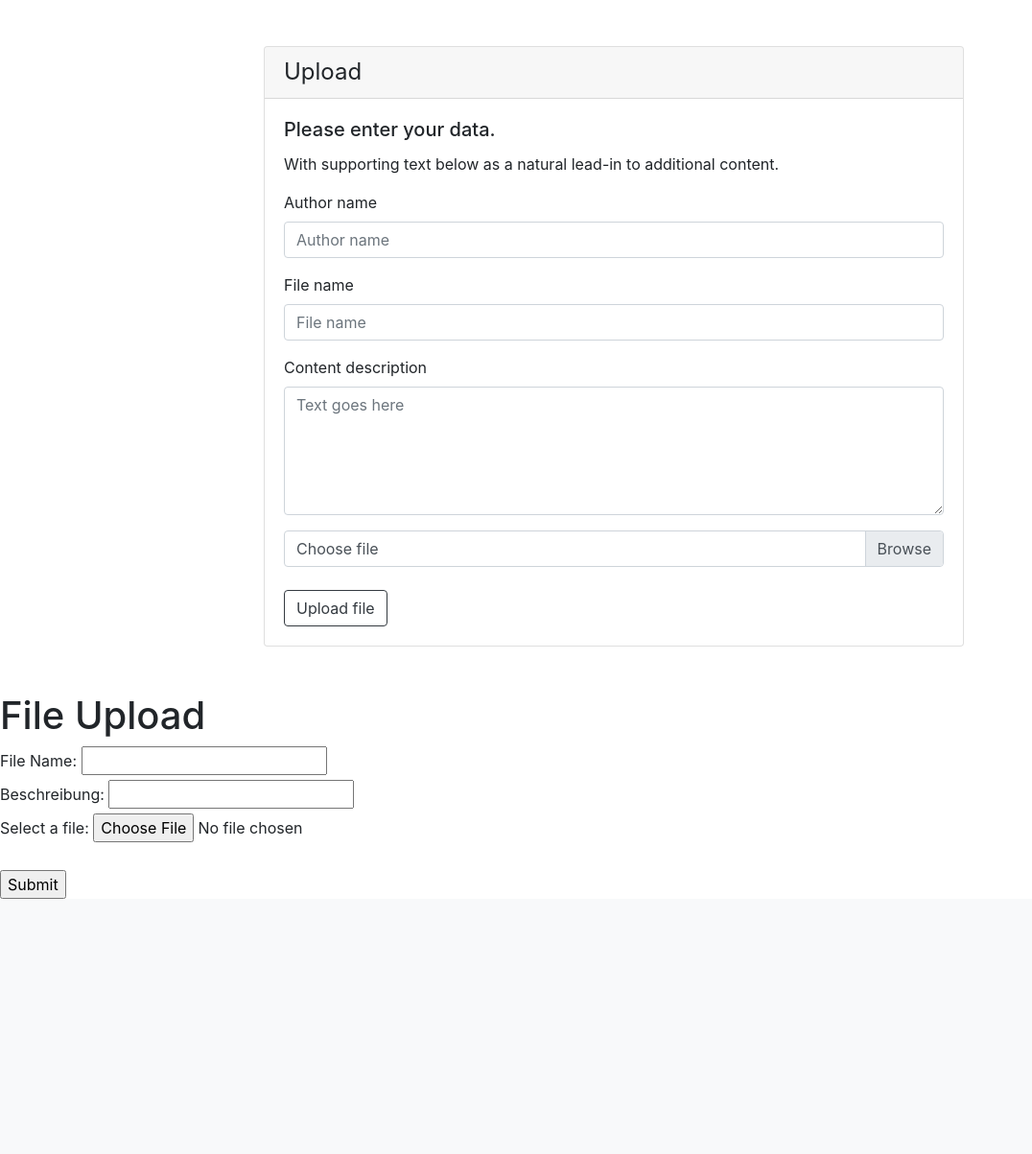
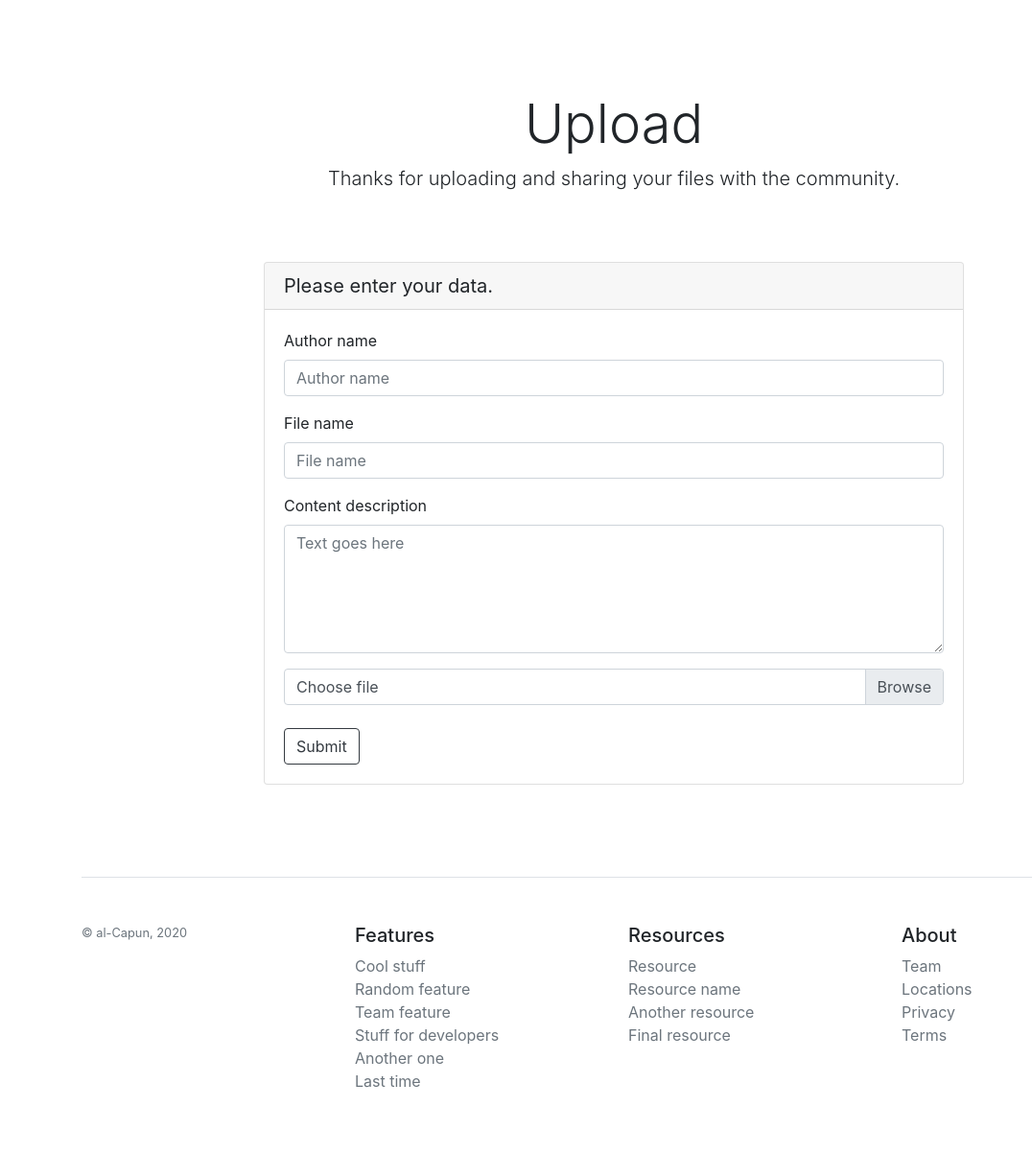
Before and after one commit to al-Capun/PROG2, a Flask app: page /file_upload/ in a window 1280 px wide. Shown: the part 56-1259 px from the top of the page at 96% size, without its empty margins (0-1076 px from the left). Before the commit the page ends 993 px from the top, so only its background shows below. Run offline with Flask 2, Linux system fonts and the light colour scheme; some libraries are stand-ins or nearby versions.

Commit message:
header und footer als jinja bloecke ausgelagert. / File Upload Bootstrap Design angepasst und funktional gemacht.

```diff
--- a/Code/main.py
+++ b/Code/main.py
@@ -35,12 +35,12 @@ def file_upload():
     files = load_feed('./static/uploaded-files.json')
     if request.method == "POST":
         name = request.form.get("name")
-        beschreibung = request.form.get("beschreibung")
-        pfad = request.form.get("pfad")
+        file_name = request.form.get("file_name")
+        description = request.form.get("description")
         new_file = {}
         new_file["name"] = name
-        new_file["beschreibung"] = beschreibung
-        new_file["pfad"] = pfad
+        new_file["file_name"] = file_name
+        new_file["description"] = description
 
         files.append(new_file)
         save_files('./static/uploaded-files.json', files)
--- a/Code/static/main.css
+++ /dev/null
@@ -1,3 +0,0 @@
-.selector-for-some-widget {
-  box-sizing: content-box;
-}
--- a/Code/static/uploaded-files.json
+++ b/Code/static/uploaded-files.json
@@ -1 +1 @@
-[{"name": "Test File", "beschreibung": "Lorem ipsum", "pfad": "/static/test.png"}, {"name": "test", "beschreibung": "test", "pfad": ""}, {"name": "asdf", "beschreibung": "adsfasfd", "pfad": ""}, {"name": "adsfasdf", "beschreibung": "asdfasdfsadf", "pfad": ""}, {"name": "Test File", "beschreibung": "Hallo ich bin ein File.", "pfad": ""}, {"name": "asdf", "beschreibung": "asdf", "pfad": ""}, {"name": "asgebhehr", "beschreibung": "sdfbaebaen", "pfad": ""}, {"name": "Elegant File", "beschreibung": "This is one of the most elegant Files you will ever see.", "pfad": ""}, {"name": "asdf", "beschreibung": "asdf", "pfad": "../links/jj-ying-7JX0-bfiuxQ-unsplash_low.jpg"}, {"name": "Francos File", "beschreibung": "\u00f6lakshjd\u00f6 al\u00f6sdj f\u00f6lasjgl\u00f6", "pfad": ""}, {"name": "Test", "beschreibung": "lasjfdl \u00f6as df\u00f6lasf ", "pfad": "-"}, {"name": "asdf", "beschreibung": "asdf", "pfad": "asdf"}, {"name": "asdf", "beschreibung": "asdf", "pfad": "asdf", "file_type": "word"}, {"name": "", "beschreibung": "", "pfad": "", "file_type": "word"}, {"name": "asdf", "beschreibung": "asdf", "pfad": "sadf", "file_type": "word"}, {"name": "haljhl\u00f6df", "beschreibung": "\u00f6ljk as\u00f6ljsa \u00f6lkjasd\u00f6f \u00f6lj l\u00f6j dfglja\u00f6lsdj g\u00f6l jas\u00f6ldgjl\u00f6j", "pfad": "", "file_type": "word"}, {"name": "aasdfasdg", "beschreibung": "asdgasdg", "pfad": null}]
+[{"name": "Antonin Friberg", "file_name": "Test File", "description": "Hallo dies ist ein Test."}]
--- a/Code/templates/file_upload.html
+++ b/Code/templates/file_upload.html
@@ -1,27 +1,12 @@
-<!doctype html>
-<html lang="en">
-    <head>
-        <!-- Required meta tags -->
-        <meta charset="utf-8">
-        <meta name="viewport" content="width=device-width, initial-scale=1, shrink-to-fit=no">
-
-        <!-- Bootstrap CSS -->
-        <link rel="stylesheet" href="https://stackpath.bootstrapcdn.com/bootstrap/4.4.1/css/bootstrap.min.css" integrity="sha384-Vkoo8x4CGsO3+Hhxv8T/Q5PaXtkKtu6ug5TOeNV6gBiFeWPGFN9MuhOf23Q9Ifjh" crossorigin="anonymous">
-        <!-- CSS -->
-         <link rel="stylesheet" type="text/css" href="main.css">
-
-        <title>WebApp Prog2</title>
-    </head>
-
+{% include "header.html" %}
 <body>
+    <main>
         <!-- Navbar -->
         <nav class="navbar navbar-expand-lg navbar-light bg-light">
-
             <a class="navbar-brand" href="#">al_Capun</a>
             <button class="navbar-toggler" type="button" data-toggle="collapse" data-target="#navbarSupportedContent" aria-controls="navbarSupportedContent" aria-expanded="false" aria-label="Toggle navigation">
             <span class="navbar-toggler-icon"></span>
             </button>
-
             <div class="collapse navbar-collapse" id="navbarSupportedContent">
                 <ul class="navbar-nav mr-auto">
                     <li class="nav-item active">
@@ -49,74 +34,47 @@
                     <button class="btn btn-outline-dark my-2 my-sm-0" type="submit">Upload</button>
                 </form>
             </div>
-
         </nav>
-
+        <div class="container mt-5">
+          <div class="pt-5 pb-2 mx-auto text-center">
+            <h1 class="display-4">Upload</h1>
+            <p class="lead">Thanks for uploading and sharing your files with the community.</p>
+          </div>
+        </div>
         <div class="container">
             <div class="row justify-content-md-center">
                 <div class="col-md-10 col-lg-8 mt-5 mb-5">
                     <div class="card">
                         <div class="card-header">
-                        <h4 class="my-0 font-weight-normal">Upload</h4>
+                            <h5 class="my-0 font-weight-normal">Please enter your data.</h5>
                         </div>
                         <div class="card-body">
-                        <h5 class="card-title">Please enter your data.</h5>
-                        <p class="card-text">With supporting text below as a natural lead-in to additional content.</p>
+
                             <form method="POST">
                                 <div class="form-group">
                                     <label for="name">Author name</label>
-                                <input type="name" class="form-control" id="exampleFormControlInput1" placeholder="Author name">
+                                    <input type="text" name="name" class="form-control" id="name" placeholder="Author name">
                                 </div>
                                 <div class="form-group">
-                                <label for="file">File name</label>
-                                <input type="file-name" class="form-control" id="exampleFormControlInput1" placeholder="File name">
+                                    <label for="file_name">File name</label>
+                                    <input type="text" name="file_name" class="form-control" id="file_name" placeholder="File name">
                                 </div>
                                 <div class="form-group">
-                                <label for="content">Content description</label>
-                                <textarea class="form-control" id="exampleFormControlTextarea1" placeholder="Text goes here" rows="5"></textarea>
+                                    <label for="description">Content description</label>
+                                    <textarea class="form-control" name="description" id="description" placeholder="Text goes here" rows="5"></textarea>
                                 </div>
-                            </form>
+
                                 <div class="custom-file">
                                     <input type="file" class="custom-file-input" id="customFile">
-                              <label class="custom-file-label" for="customFile">Choose file</label>
+                                    <label class="custom-file-label" for="file">Choose file</label>
                                 </div>
-                            <a href="#" class="btn btn-outline-dark mt-4">Upload file</a>
+                                <button type="submit" class="btn btn-outline-dark mt-4">Submit</button>
+                            </form>
                         </div>
                     </div>
                 </div>
             </div>
         </div>
-
-
-
-
-
-
-
-
-        <!-- Testing File Upload -->
-        <h1>File Upload</h1>
-        <form method="POST">
-            <label for="name">File Name: </label>
-            <input id="name" type="text" name="name"><br>
-
-            <label for="beschreibung">Beschreibung: </label>
-            <input id="beschreibung" type="text" name="beschreibung"><br>
-
-             <!--
-            <label for="file-type">File Type: </label><br>
-            <select id="file-type" name="file-type">
-                <option value="word">Word</option>
-                <option value="none">Etwas Anderes</option>
-            </select><br>
-            -->
-
-            <form action="/action_page.php">
-                <label for="myfile">Select a file:</label>
-                <input type="file" id="myfile" name="myfile"><br><br>
-                <input type="submit">
-            </form>
-        </form>
-
+    </main>
 </body>
-</html>
+{% include "footer.html" %}
--- /dev/null
+++ b/Code/templates/footer.html
@@ -0,0 +1,48 @@
+<div class="container mt-5">
+
+    <footer class="pt-4 my-md-5 pt-md-5 border-top"> <!-- Footer -->
+    <div class="row">
+        <div class="col-12 col-md">
+            <small class="d-block mb-3 text-muted">&copy; al-Capun, 2020</small>
+        </div>
+        <div class="col-6 col-md">
+            <h5>Features</h5>
+            <ul class="list-unstyled text-small">
+                <li><a class="text-muted" href="#">Cool stuff</a></li>
+                <li><a class="text-muted" href="#">Random feature</a></li>
+                <li><a class="text-muted" href="#">Team feature</a></li>
+                <li><a class="text-muted" href="#">Stuff for developers</a></li>
+                <li><a class="text-muted" href="#">Another one</a></li>
+                <li><a class="text-muted" href="#">Last time</a></li>
+            </ul>
+        </div>
+        <div class="col-6 col-md">
+            <h5>Resources</h5>
+            <ul class="list-unstyled text-small">
+                <li><a class="text-muted" href="#">Resource</a></li>
+                <li><a class="text-muted" href="#">Resource name</a></li>
+                <li><a class="text-muted" href="#">Another resource</a></li>
+                <li><a class="text-muted" href="#">Final resource</a></li>
+            </ul>
+        </div>
+        <div class="col-6 col-md">
+            <h5>About</h5>
+            <ul class="list-unstyled text-small">
+                <li><a class="text-muted" href="#">Team</a></li>
+                <li><a class="text-muted" href="#">Locations</a></li>
+                <li><a class="text-muted" href="#">Privacy</a></li>
+                <li><a class="text-muted" href="#">Terms</a></li>
+            </ul>
+        </div>
+    </div>
+</footer>
+</div> <!-- Footer -->
+</div> <!-- container -->
+
+<!-- Optional JavaScript -->
+<!-- jQuery first, then Popper.js, then Bootstrap JS -->
+<script src="https://code.jquery.com/jquery-3.4.1.slim.min.js" integrity="sha384-J6qa4849blE2+poT4WnyKhv5vZF5SrPo0iEjwBvKU7imGFAV0wwj1yYfoRSJoZ+n" crossorigin="anonymous"></script>
+<script src="https://cdn.jsdelivr.net/npm/popper.js@1.16.0/dist/umd/popper.min.js" integrity="sha384-Q6E9RHvbIyZFJoft+2mJbHaEWldlvI9IOYy5n3zV9zzTtmI3UksdQRVvoxMfooAo" crossorigin="anonymous"></script>
+<script src="https://stackpath.bootstrapcdn.com/bootstrap/4.4.1/js/bootstrap.min.js" integrity="sha384-wfSDF2E50Y2D1uUdj0O3uMBJnjuUD4Ih7YwaYd1iqfktj0Uod8GCExl3Og8ifwB6" crossorigin="anonymous"></script>
+</body>
+</html>
--- /dev/null
+++ b/Code/templates/header.html
@@ -0,0 +1,12 @@
+<!doctype html>
+<html lang="en">
+  <head>
+    <!-- Required meta tags -->
+    <meta charset="utf-8">
+    <meta name="viewport" content="width=device-width, initial-scale=1, shrink-to-fit=no">
+    <!-- Bootstrap CSS -->
+    <link rel="stylesheet" href="https://stackpath.bootstrapcdn.com/bootstrap/4.4.1/css/bootstrap.min.css" integrity="sha384-Vkoo8x4CGsO3+Hhxv8T/Q5PaXtkKtu6ug5TOeNV6gBiFeWPGFN9MuhOf23Q9Ifjh" crossorigin="anonymous">
+    <!-- CSS -->
+    <link rel="stylesheet" type="text/css" href="main.css">
+    <title>WebApp Prog2</title>
+  </head>
```
Also changed, not shown: Code/static/data.json (deleted, +0 -14 lines), Code/templates/feed.html (+7 -80 lines), stuff/screenshot_1.png (added). Lines whose indentation alone changed are shown as unchanged.
